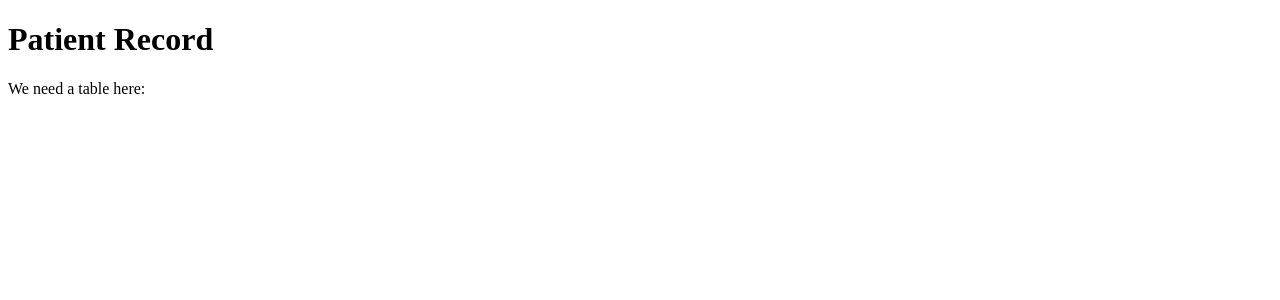
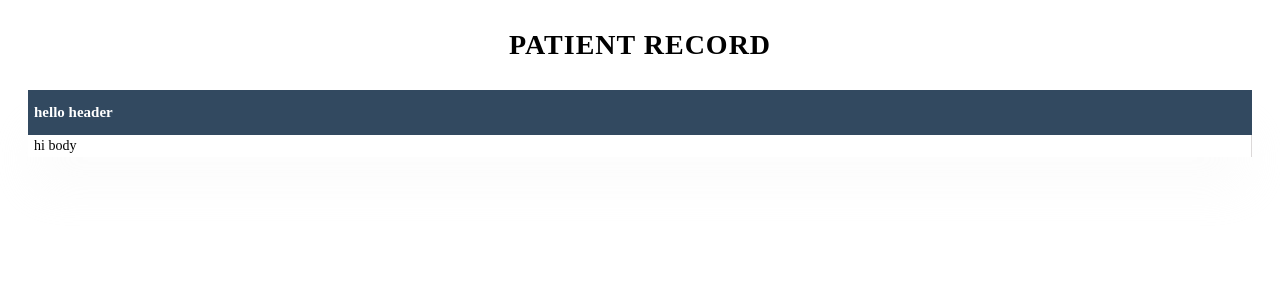
Before and after one commit to Arjesh1/Patient-record-Angular, an Angular app: page / in a window 1280 px wide. Shown: the top 300 px of the page. Built offline with nearby package versions, Linux system fonts and the light colour scheme.

Commit message:
feat: added table component and added to app component

```diff
--- a/src/app/app.component.html
+++ b/src/app/app.component.html
@@ -1,3 +1,6 @@
 <h1>{{ title }}</h1>
 
-We need a table here:
+<app-table
+  [title]="title"
+  [tableData]="tableData" >
+</app-table>
--- a/src/app/app.component.scss
+++ b/src/app/app.component.scss
@@ -0,0 +1,54 @@
+* {
+    box-sizing: border-box;
+    -webkit-box-sizing: border-box;
+    -moz-box-sizing: border-box;
+  }
+
+  body {
+    font-family: Helvetica;
+    -webkit-font-smoothing: antialiased;
+    background: rgb(226, 228, 228);
+  }
+
+  .container {
+    max-width: 100%;
+    margin-left: auto;
+    margin-right: auto;
+    padding-left: 10px;
+    padding-right: 10px;
+    display: flex;
+    flex-direction: column;
+    justify-content: center;
+  }
+
+  h1 {
+    text-align: center;
+    font-size: 28px;
+    text-transform: uppercase;
+    letter-spacing: 1px;
+    color: rgb(0, 0, 0);
+    padding: 10px 0;
+  }
+
+  /* Loader */
+
+  .loader-container{
+    width: 100%;
+    display: flex;
+    justify-content: center;
+  }
+
+  .loader {
+    border: 16px solid #f3f3f3;
+    border-radius: 50%;
+    border-top: 16px solid #3498db;
+    width: 80px;
+    height: 80px;
+    animation: spin 2s linear infinite;
+  }
+
+
+  @keyframes spin {
+    0% { transform: rotate(0deg); }
+    100% { transform: rotate(360deg); }
+  }
--- a/src/app/app.component.ts
+++ b/src/app/app.component.ts
@@ -3,11 +3,12 @@ import { Component } from '@angular/core';
 import { FormsModule } from '@angular/forms';
 import { DataService } from '../data/data';
 import { TableData } from '../data/table';
+import { TableComponent } from './table/table.component';
 
 @Component({
   selector: 'app-root',
   standalone: true,
-  imports: [NgFor, NgIf, FormsModule],
+  imports: [NgFor, NgIf, FormsModule, TableComponent],
   templateUrl: './app.component.html',
   styleUrl: './app.component.scss',
 })
--- /dev/null
+++ b/src/app/table/table.component.html
@@ -0,0 +1,14 @@
+<div class="table-wrapper">
+  <table>
+    <thead>
+      <tr>
+        <th >hello header</th>
+      </tr>
+    </thead>
+    <tbody>
+      <tr >
+        <td >hi body</td>
+      </tr>
+    </tbody>
+  </table>
+</div>
--- /dev/null
+++ b/src/app/table/table.component.scss
@@ -0,0 +1,63 @@
+  /* Table Styles */
+
+  .table-wrapper {
+    margin: 5px 20px;
+    box-shadow: 0px 35px 50px rgba(240, 238, 238, 0.2);
+  }
+
+  table {
+    border-radius: 5px;
+    font-size: 15px;
+    font-weight: normal;
+    border: none;
+    border-collapse: collapse;
+    width: 100%;
+    max-width: 100%;
+    white-space: nowrap;
+    background-color: white;
+
+    td,
+    th {
+      text-align: start;
+      padding: 14px 6px;
+    }
+
+    td {
+      border-right: 1px solid #dbd8d8;
+      font-size: 14px;
+      padding: 3px 6px;
+    }
+
+    thead th {
+      color: #ffffff;
+      background: #68a3e6;
+
+      &:nth-child(odd) {
+        background: #324960;
+      }
+    }
+
+    tr:nth-child(even) {
+      background: #f8f8f8;
+    }
+
+    tbody tr:hover {
+      background-color: #b9b9b9;
+      font-weight: bold;
+    }
+
+    th:nth-child(8) td:nth-child(8) {
+      width: 100px;
+    }
+
+    input,
+    select {
+      width: 100%;
+      padding: 6px 5px;
+      margin: 8px 0;
+      display: inline-block;
+      border: 1px solid #ccc;
+      border-radius: 4px;
+      box-sizing: border-box;
+    }
+  }
```
Also changed, not shown: src/app/table/table.component.ts (added, +16 -0 lines), 1 other file (tests, documents, lock files or other folders).
